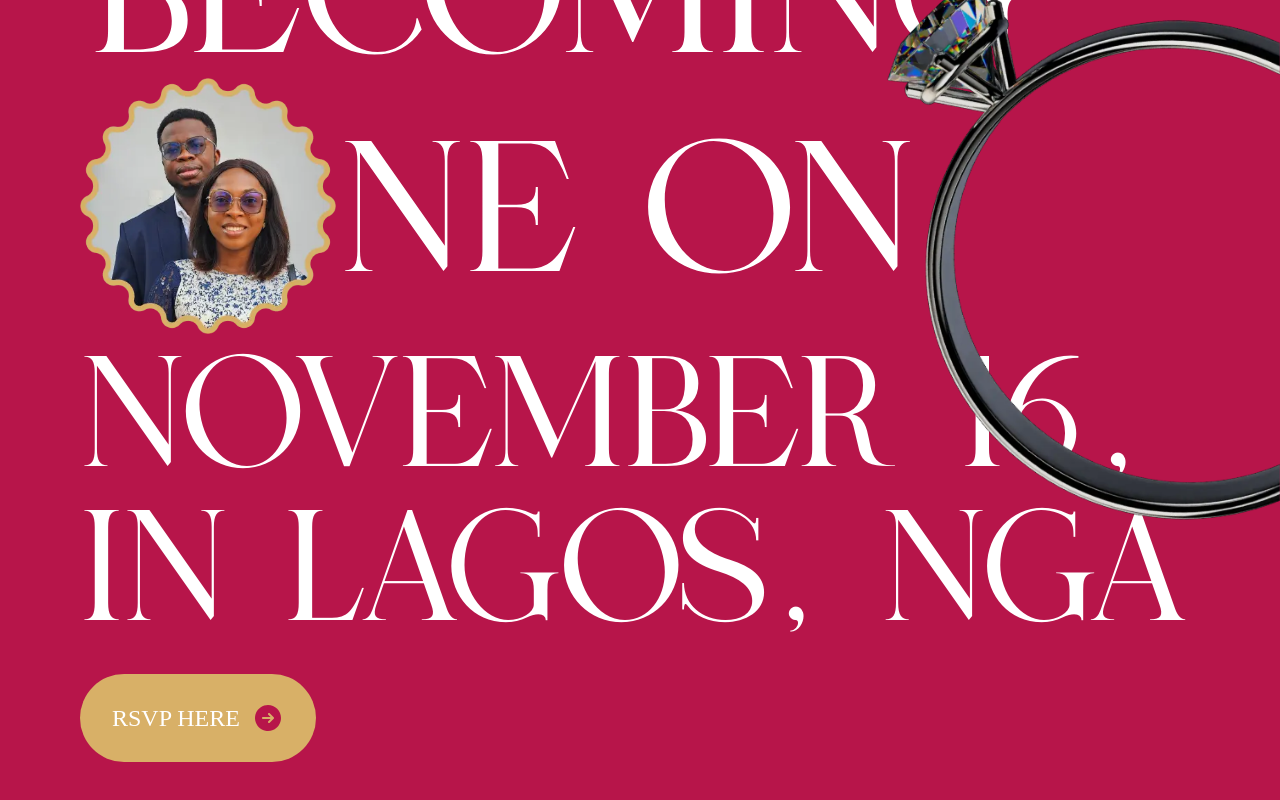
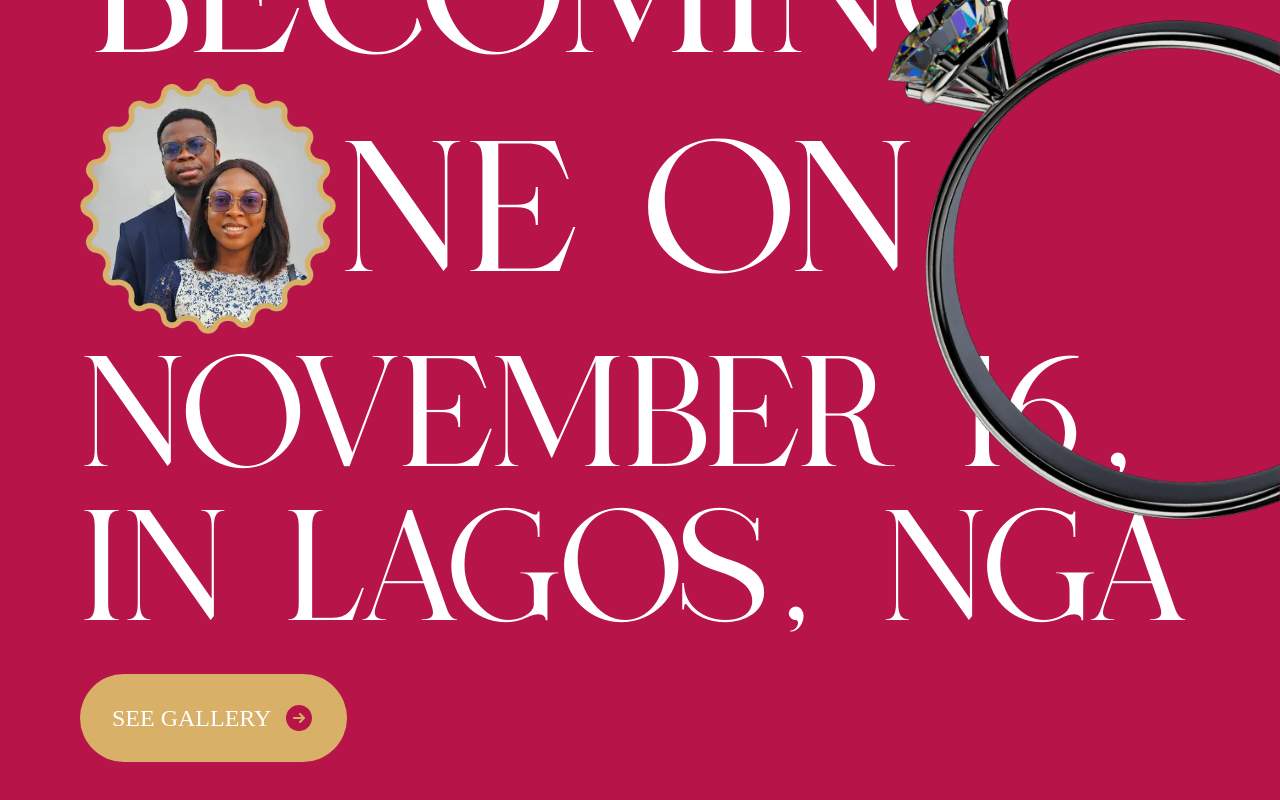
Before and after one commit to nwabudo/becoming-nwabudo, a Next.js app: page / in a window 1280 px wide. Shown: the part 9677-10477 px from the top of the page. Built offline with nearby package versions, Linux system fonts and the light colour scheme.

Commit message:
introduced gallery link

```diff
--- a/src/modules/home/footer/index.js
+++ b/src/modules/home/footer/index.js
@@ -59,14 +59,13 @@ const Footer = () => {
           <div className="relative pt-8 w-fit font-sans">
             <Slide delay={0.1} direction="up" triggerOnce>
               <Link
-                href="https://withjoy.com/becoming-nwabudo/rsvp"
-                target="_blank"
+                href="/upload"
                 rel="noopener noreferrer"
                 className="relative z-10 bg-secondary flex items-center
               gap-3 rounded-full py-6 xl:py-7 px-8 text-lg lg:text-xl xl:text-2xl text-white
               hover:bg-white hover:shadow-[0px_4px_30px_0px_rgba(0,0,0,0.1)] hover:text-primary transition-all ease-in-out duration-200 group"
               >
-                <span>RSVP HERE</span>
+                <span>SEE GALLERY</span>
                 <span className="group-hover:translate-x-1 transition-all ease-in-out duration-200">
                   <svg width="32" height="32" viewBox="0 0 32 32" fill="none" xmlns="http://www.w3.org/2000/svg">
                     <g clipPath="url(#clip0_18_141)">
--- a/src/modules/home/middleSection/index.js
+++ b/src/modules/home/middleSection/index.js
@@ -29,7 +29,7 @@ const Card = ({ icon, title, content }) => {
 
 const MiddleSection = () => {
 
-  const cutOffDate = new Date('2024-11-01T00:00:00Z');
+  const cutOffDate = new Date('2024-10-28T00:00:00Z');
   const [isAfterCutOffDate, setIsAfterCutOffDate] = useState(false)
   const [cutOffText, setCutOffText] = useState(false)
 
@@ -38,7 +38,7 @@ const MiddleSection = () => {
     const result = currentDate > cutOffDate;
     setIsAfterCutOffDate(result);
     if (result){
-      setCutOffText("SEE SCHEDULE")
+      setCutOffText("SEE GALLERY")
     } else {
       setCutOffText("RSVP HERE")
     }
@@ -46,9 +46,9 @@ const MiddleSection = () => {
 
   const handleButtonAction = () => {
     if(isAfterCutOffDate) {
-      window.open("https://withjoy.com/becoming-nwabudo/schedule", "_blank");
+      window.open("/upload", "_self");
     } else {
-      window.open("https://withjoy.com/becoming-nwabudo/rsvp", "_blank");
+      window.open("https://withjoy.com/becoming-nwabudo/rsvp");
     }
   }
 
```
